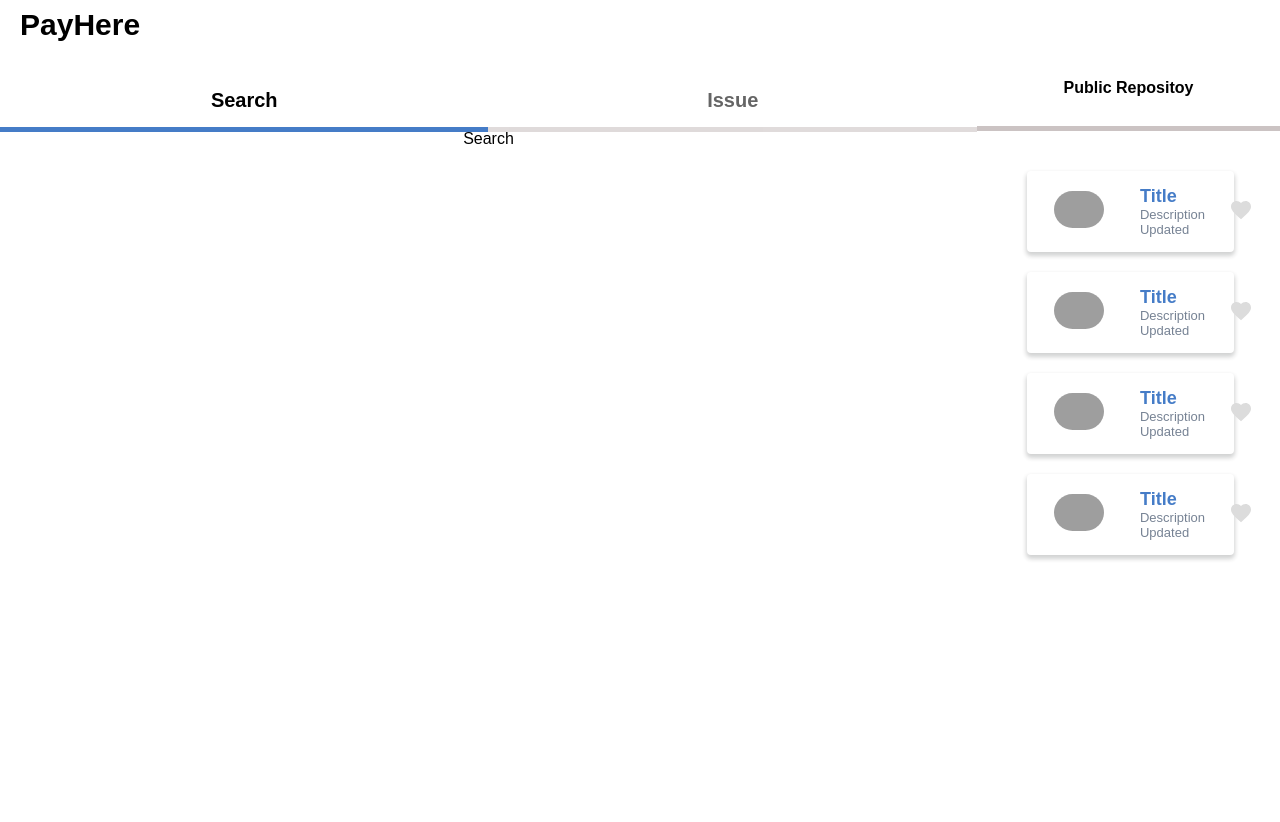
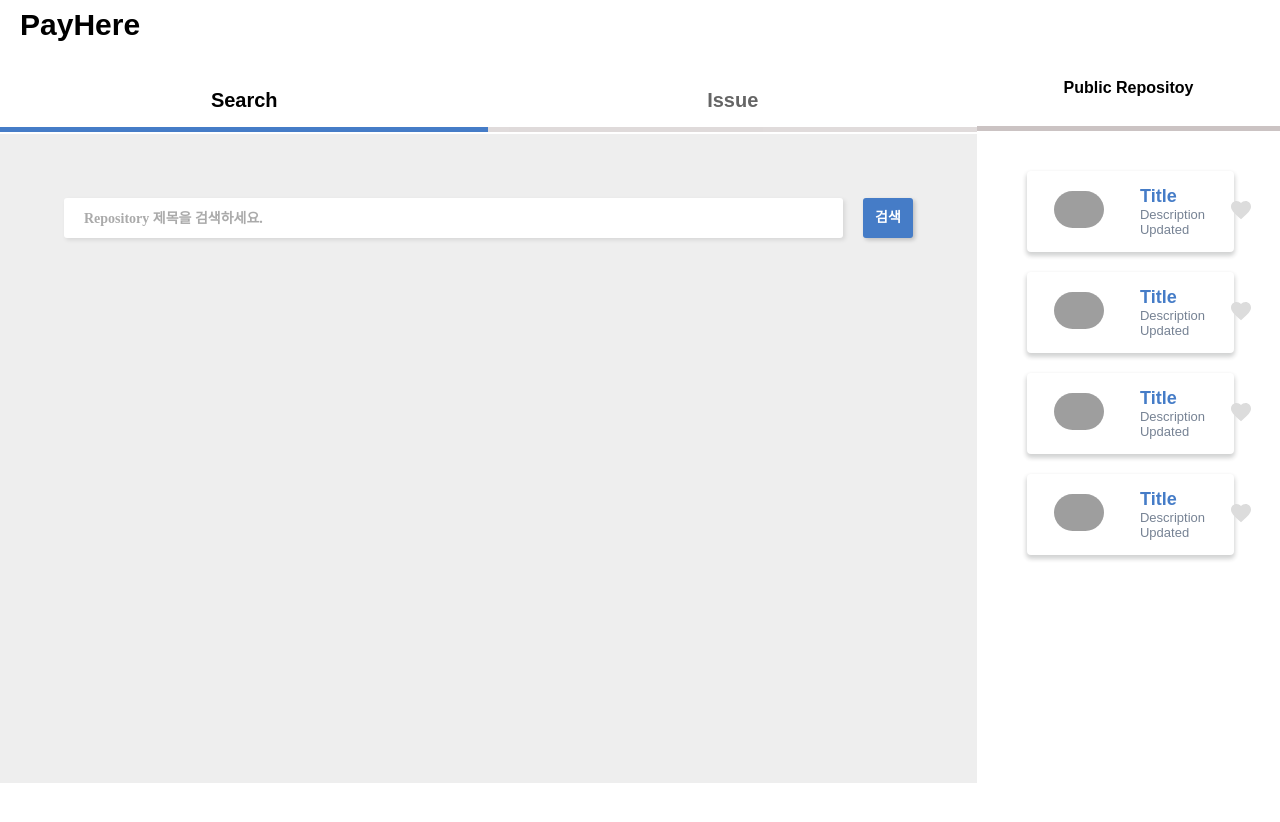
Before and after one commit to wanted-Team4/wanted-codestates-project-4-1-2, a React (Create React App) app: page / in a window 1280 px wide. Shown: the top 822 px of the page. Built offline with nearby package versions, Linux system fonts and the light colour scheme; grey boxes are pictures that could not be loaded.

Commit message:
:sparkles: Feat : Search 컴포넌트 Repo 검색 및 저장 기능 추가

```diff
--- a/src/App.js
+++ b/src/App.js
@@ -2,6 +2,7 @@ import Home from "./pages/home";
 import Navigation from "./components/Navigation";
 import { createGlobalStyle } from "styled-components";
 import React from "react";
+import { RecoilRoot } from 'recoil';
 
 const GlobalStyle = createGlobalStyle`
 
@@ -23,11 +24,11 @@ a{
 
 const App = () => {
   return (
-    <>
+    <RecoilRoot>
       <GlobalStyle />
       <Navigation />
       <Home />
-    </>
+    </RecoilRoot>
   );
 };
 
--- a/src/components/Search.js
+++ b/src/components/Search.js
@@ -1,9 +1,155 @@
+import { useEffect, useState } from "react";
+import styled from "styled-components";
+import RepositoryBox from "./RepositoryBox";
+import { useRecoilState } from "recoil";
+import { likedRepoState } from "../recoil/atoms";
+
+//CSS : Start
+const Container = styled.div`
+  width: 100%;
+  height: 100%;
+  min-height: calc(100vh - 151px);
+  background: #eee;
+  padding: 5vw;
+  margin-top: 4px;
+  box-sizing: border-box;
+`;
+
+const SearchBar = styled.div`
+  display: flex;
+  width: 100%;
+  height: 40px;
+  margin-bottom: 30px;
+`;
+
+const SearchInput = styled.input`
+  width: calc(100% - 70px);
+  height: 100%;
+  margin-right: 20px;
+  padding-left: 20px;
+  box-sizing: border-box;
+  border: 0px;
+  border-radius: 3px;
+  box-shadow: 2px 2px 4px rgba(0, 0, 0, 0.1);
+  outline: none;
+
+  ::placeholder {
+    color: #aaa;
+    font: bold 14px/1 "inherit";
+  }
+`;
+
+const SearchBtn = styled.button`
+  width: 50px;
+  height: 100%;
+  font: bold 14px/1 "inherit";
+  border: 0px;
+  background-color: #457CC7;
+  border-radius: 3px;
+  box-shadow: 2px 2px 4px rgba(0, 0, 0, 0.2);
+  color: #fff;
+  cursor: pointer;
+`;
+//CSS : End
+
+
+// 검색창, 검색 버튼 컴포넌트
+const SearchBox = ({ setData }) => {
+  //text input 상태값
+  const [ input, setInput ] = useState("");
+
+  //검색시 데이터 호출
+  const callData = () => {
+    const url = `https://api.github.com/search/repositories?q=${input}`;
+
+    fetch(url)
+    .then((res) => res.json())
+    .then((data) => {
+      setData(data.items);
+      //테스트: 검색한 Repo 보기
+      //console.log(data.items);
+    });
+  };
+
+  //검색시 데이터 찾기
+  const searchData = () => {
+    //빈값 입력시 경고창
+    if(input==="") {
+      alert("Repository 제목을 입력해주세요.");
+      return;
+    }
+    callData();
+  };
+
+  const handleChange = (e) => {
+    setInput(e.target.value);
+  };
+
+  return (
+    <SearchBar>
+      <SearchInput
+          type="text"
+          placeholder="Repository 제목을 검색하세요."
+          onChange={handleChange}
+          onKeyPress={(e)=> (e.key==="Enter") && searchData() }
+          value={input}
+        />
+      <SearchBtn
+          onClick={searchData}
+      >검색</SearchBtn>
+    </SearchBar>
+  );
+}
+
+
+//Search 전체 컴포넌트
 const Search = () => {
+  //검색한 Repository 상태값
+  const [ searchData, setSearchData ] = useState([]);
+  //저장한 Repository 상태값
+  const [ likedData, setLikedData ] = useRecoilState(likedRepoState);
+
+  //Repository 저장하기
+  const likeRepo = (repo)=> {
+    setLikedData([repo, ...likedData]);
+  }
+
+  //테스트: 저장한 repo 보기
+  // useEffect(()=> {
+  //   console.log(likedData);
+  // }, [likedData]);
+
   return (
-    <>
-      <div>Search</div>
-    </>
+      <Container>
+        <SearchBox setData={setSearchData} />
+        {
+          (searchData && searchData.length!==0) &&
+          searchData.map((item, index)=> {
+            //if(index<5) { //목록 5개 제한
+              return(
+                <RepositoryBox
+                  key={index}
+                  width={100}
+                  title={item.name}
+                  description={item.description}
+                  avatar={item.owner.avatar_url}
+                  updated={item.updated_at}
+                  onClick={()=> likeRepo({
+                    name: item.name,
+                    login: item.owner.login
+                  })}
+                />
+              )
+            //}
+          })
+        }
+      </Container>
   );
+
 };
 
+
+
+
+
 export default Search;
--- a/src/recoil/atoms.js
+++ b/src/recoil/atoms.js
@@ -0,0 +1,6 @@
+import { atom } from "recoil";
+
+export const likedRepoState = atom({
+    key: "likedRepoState",
+    default: []
+});
```
Also changed, not shown: 1 other file (tests, documents, lock files or other folders).
